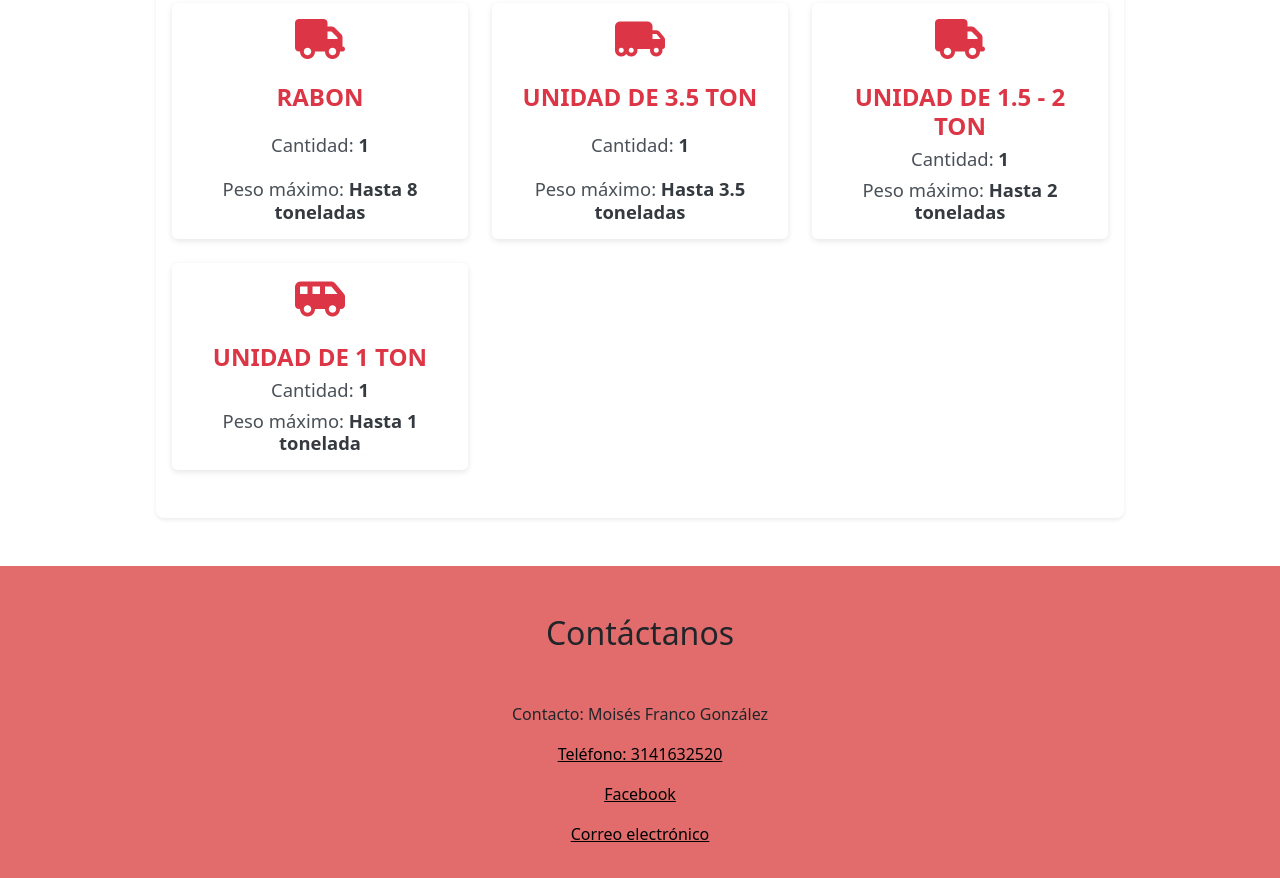
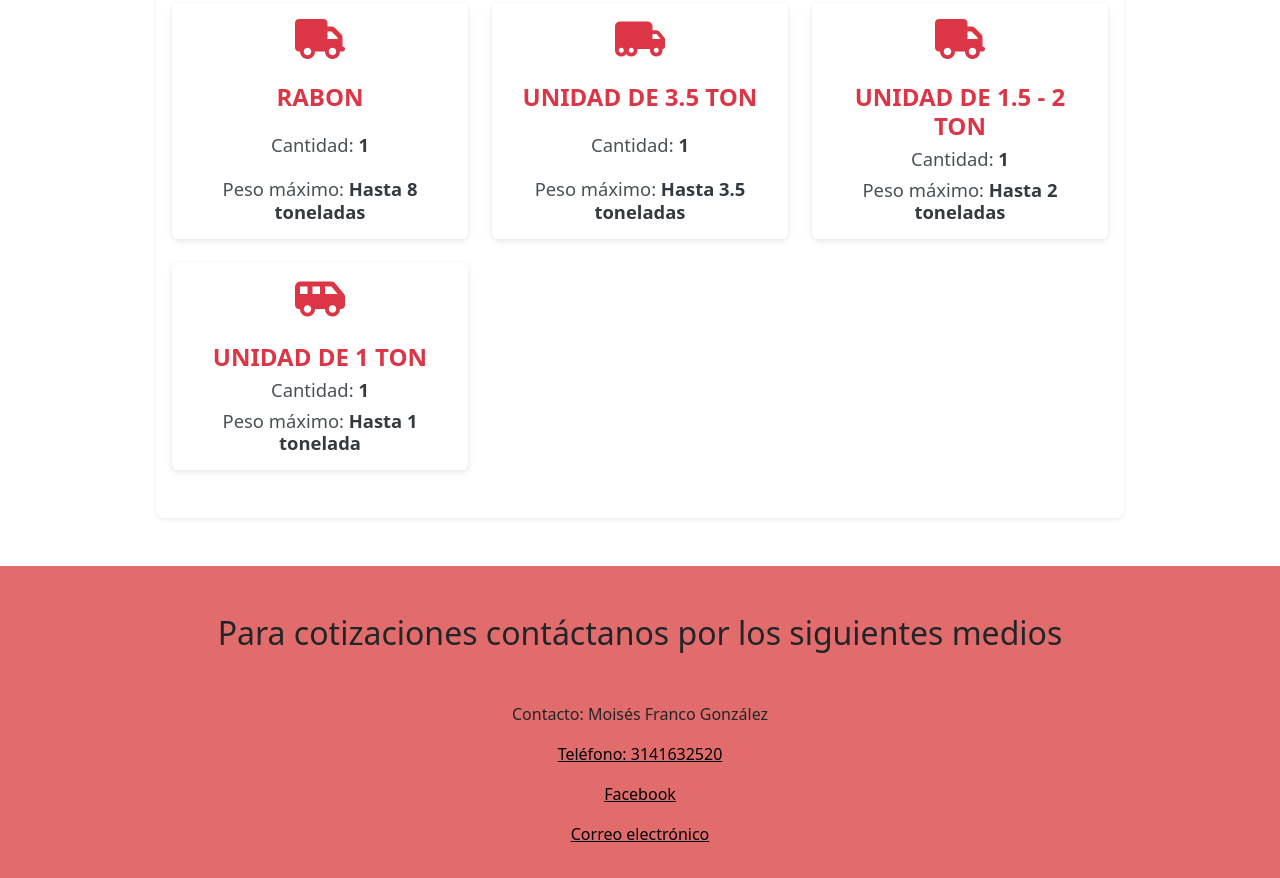
Before and after one commit to LuisEHV/Fraba, a plain HTML site: page Unidades.html in a window 1280 px wide. Shown: the part 533-1411 px from the top of the page. Drawn offline with nearby package versions, Linux system fonts and the light colour scheme.

Commit message:
correcion footer

```diff
--- a/Unidades.html
+++ b/Unidades.html
@@ -207,7 +207,7 @@
 
   <footer id="contactanos" class="text-white mx-auto py-5" style="text-align: center; background-color: rgb(226, 108, 108);">
     <div class="container text-dark">
-      <h2>Contáctanos</h2>
+      <h2>Para cotizaciones contáctanos por los siguientes medios</h2>
 
       <div style="text-align: center; margin-top: 50px;">
         <p>Contacto: Moisés Franco González</p>
```
Also changed, not shown: index.html (+1 -1 lines).
